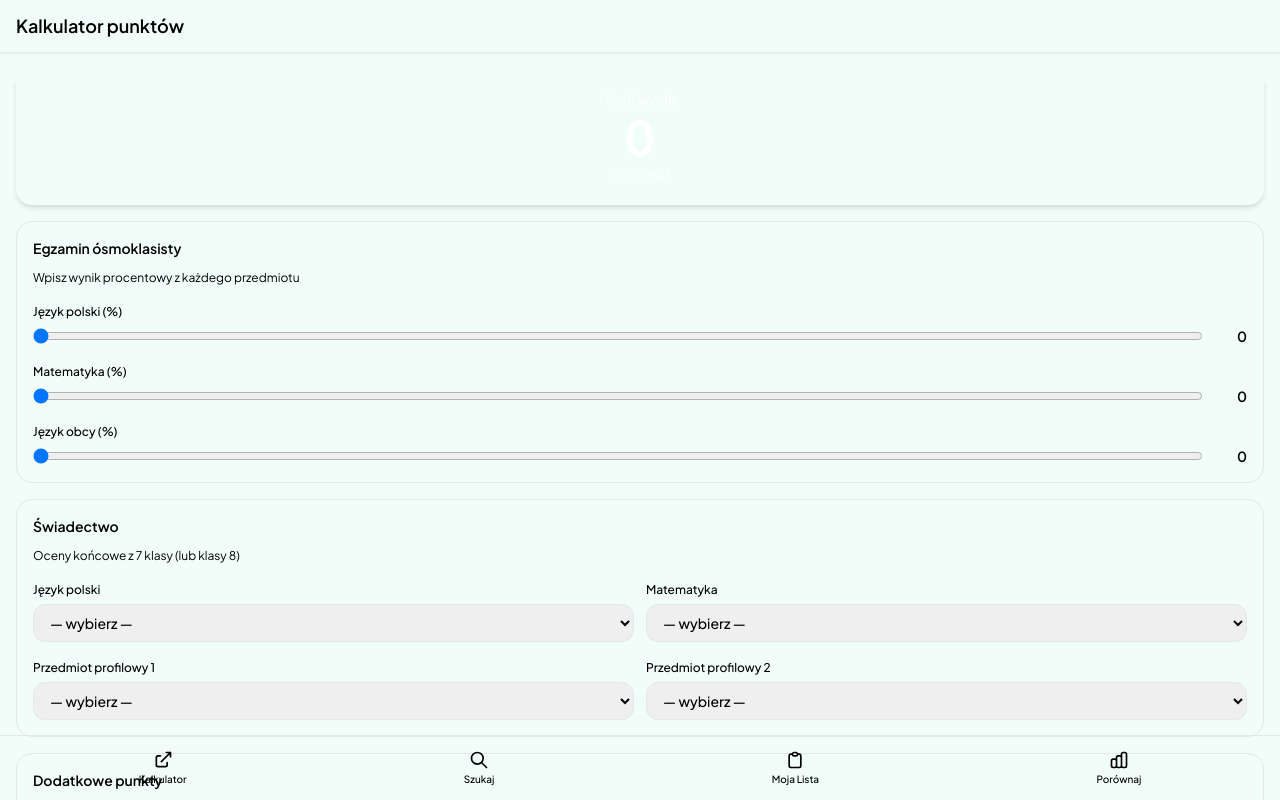
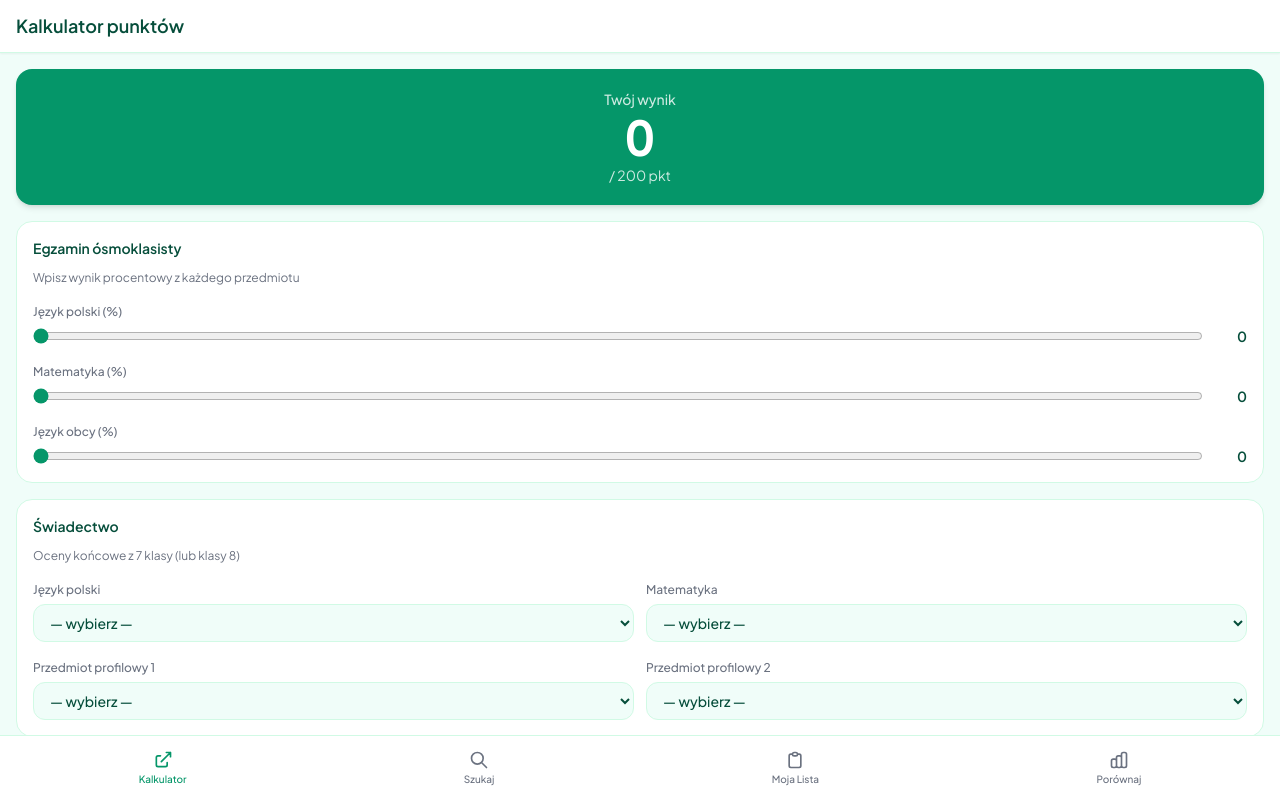
Before and after one commit to pd5132/WawaLiceum, a plain HTML site: page app/index.html in a window 1280 px wide. Both pictures are taken after a click on the button "Zacznij". Shown: the top 800 px of the page. Drawn offline with nearby package versions, Linux system fonts and the light colour scheme.

Commit message:
Fix kolorystyka: CSS fallbacki dla custom kolorow Tailwind, inline style splash i nav

```diff
--- a/app/index.html
+++ b/app/index.html
@@ -60,18 +60,28 @@
 
   <style>
     * { -webkit-tap-highlight-color: transparent; }
-    body { font-family: 'Plus Jakarta Sans', sans-serif; background: #F0FDF9; overscroll-behavior: none; }
+    body { font-family: 'Plus Jakarta Sans', sans-serif; background: #F0FDF9; overscroll-behavior: none; color: #064E3B; }
     .screen { display: none; flex-direction: column; min-height: 100dvh; }
     .screen.active { display: flex; }
     .pb-nav { padding-bottom: calc(4rem + env(safe-area-inset-bottom)); }
     #map { height: 100%; min-height: 400px; }
-    input[type=range]::-webkit-slider-thumb { accent-color: #059669; }
+    input[type=range] { accent-color: #059669; }
+
+    /* Fallbacki dla customowych kolorów Tailwind — na wypadek gdy CDN ich nie generuje */
+    .bg-surface   { background-color: #FFFFFF !important; }
+    .bg-bg        { background-color: #F0FDF9 !important; }
+    .text-ink     { color: #064E3B !important; }
+    .text-muted   { color: #6B7280 !important; }
+    .border-border{ border-color: #D1FAE5 !important; }
+    .text-primary { color: #059669 !important; }
+    .bg-primary   { background-color: #059669 !important; }
+    .border-primary { border-color: #059669 !important; }
   </style>
 </head>
 <body class="bg-bg text-ink">
 
   <!-- ===================== SCREEN 0: SPLASH ===================== -->
-  <div id="screen-splash" class="screen active items-center justify-center bg-gradient-to-b from-primary to-primary-dark">
+  <div id="screen-splash" class="screen active items-center justify-center" style="background: linear-gradient(to bottom, #059669, #047857)">
     <div class="flex flex-col items-center gap-6 px-8 text-center">
       <!-- Logo -->
       <div class="animate-scaleIn w-24 h-24 rounded-3xl bg-white/20 backdrop-blur flex items-center justify-center shadow-xl">
@@ -433,8 +443,8 @@
   </div>
 
   <!-- ===================== NAWIGACJA DOLNA ===================== -->
-  <nav id="bottom-nav" class="hidden fixed bottom-0 left-0 right-0 bg-surface border-t border-border z-50"
-       style="padding-bottom: env(safe-area-inset-bottom)">
+  <nav id="bottom-nav" class="hidden fixed bottom-0 left-0 right-0 z-50"
+       style="background:#ffffff; border-top:1px solid #D1FAE5; padding-bottom: env(safe-area-inset-bottom)">
     <div class="flex justify-around items-center h-16">
       <button onclick="App.navigate('kalkulator')" data-nav="kalkulator"
         class="nav-btn flex flex-col items-center gap-0.5 px-4 py-1 rounded-xl transition-colors text-muted">
```
